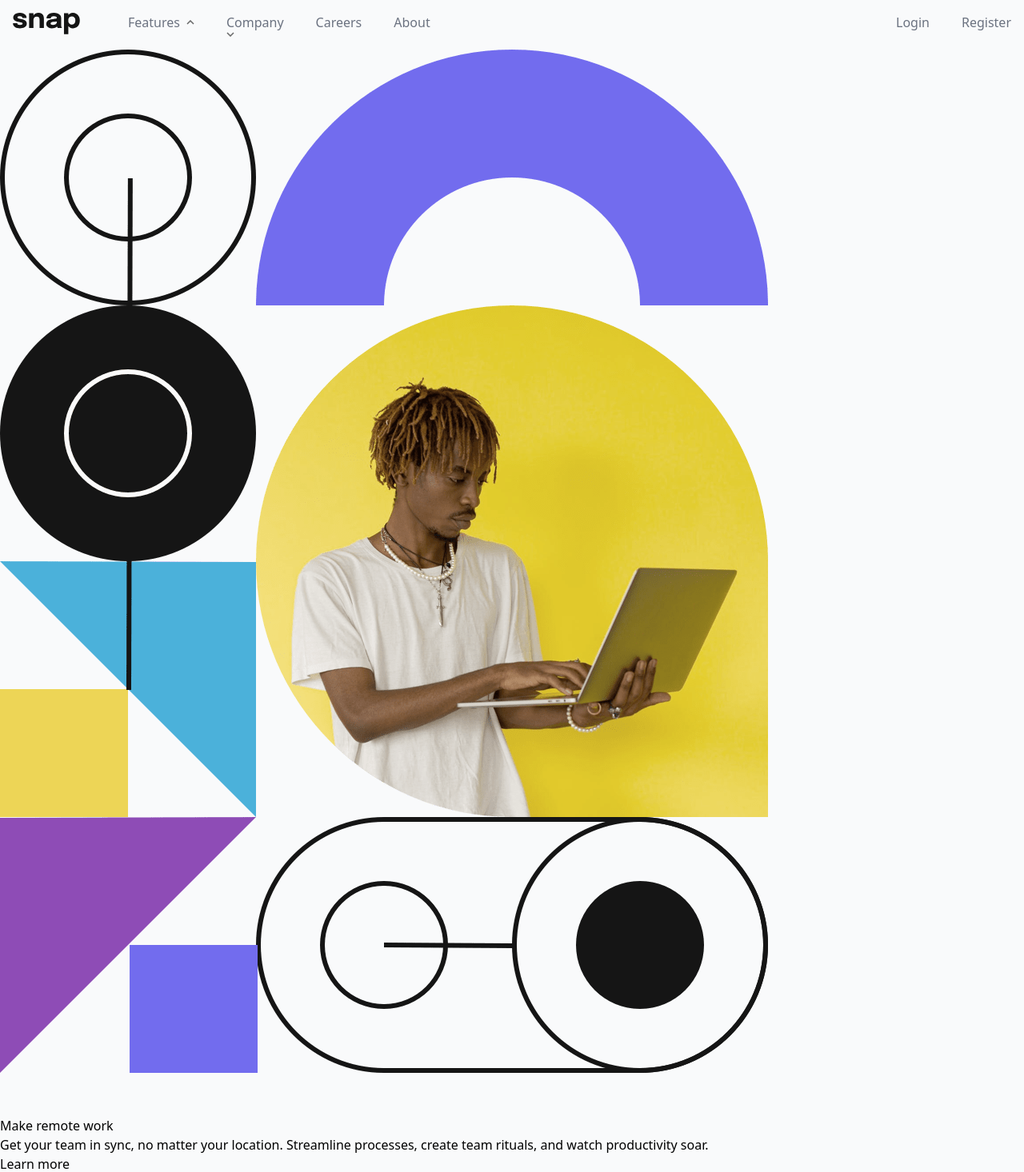
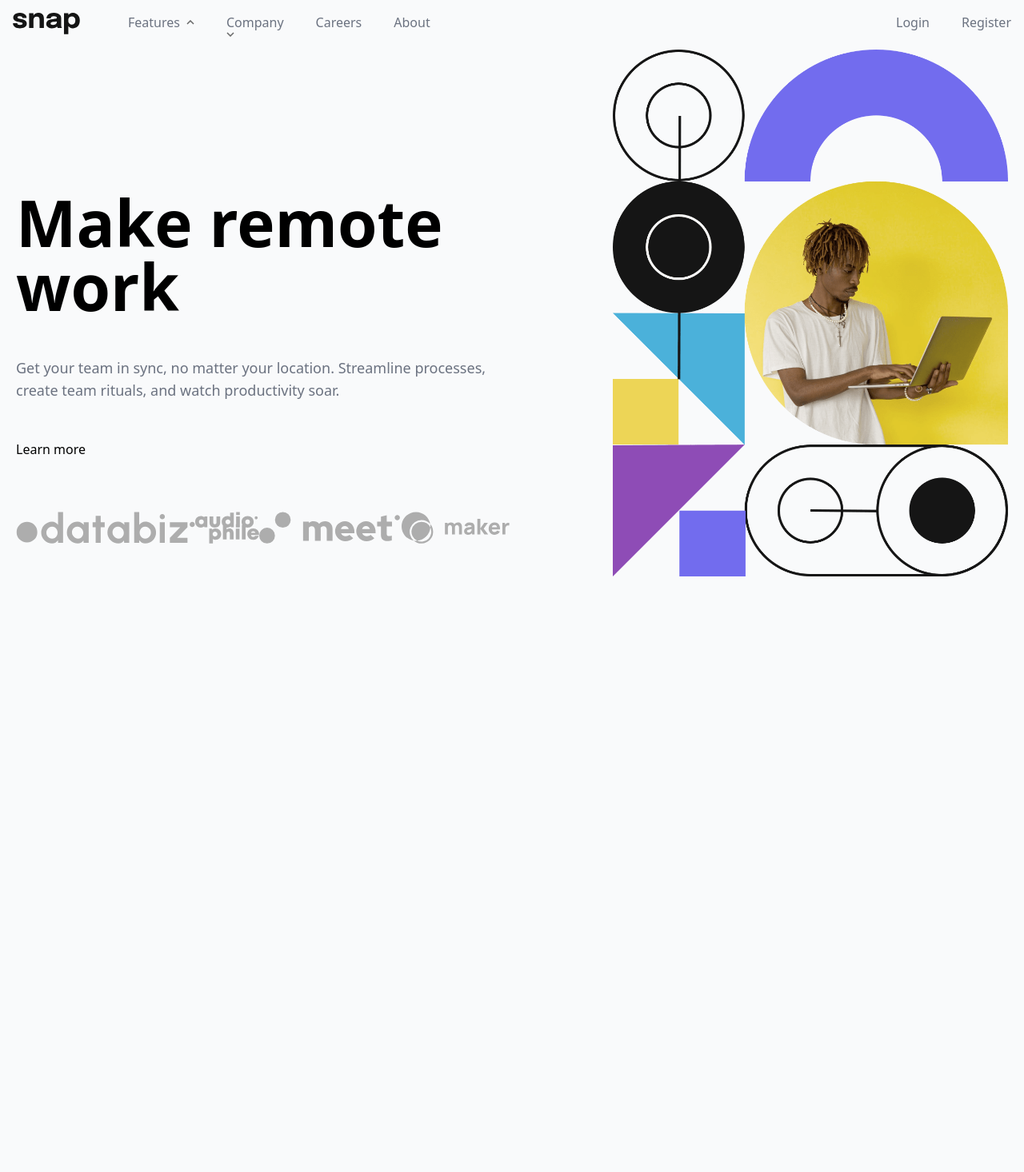
Before and after one commit to RyanCahela/Intro_Section_With_Dropdown, a Next.js app: page / in a window 1280 px wide. Shown: the top 1466 px of the page at 80% size. After the commit the page ends 800 px from the top, so only its background shows below. Built offline with nearby package versions, Linux system fonts and the light colour scheme.

Commit message:
started building desktop main section

```diff
--- a/components/Header/CompanyDropdown.js
+++ b/components/Header/CompanyDropdown.js
@@ -36,7 +36,7 @@ const CompanyDropdown = () => {
         <span>{isOpen ? <ArrowDownSVG /> : <ArrowUpSVG />}</span>
       </button>
       <ul className={`${ulClasses} ${isOpen ? ulActiveClasses : ""}`}>
-        <li>history</li>
+        <li>History</li>
         <li>Our Team</li>
         <li>Blog</li>
       </ul>
--- a/components/Main/DesktopMain.js
+++ b/components/Main/DesktopMain.js
@@ -7,6 +7,7 @@ import Image from "next/image";
 import DatabizLogoSVG from "../SVG/logos/DatabizLogoSVG";
 import AudiophileLogoSVG from "../SVG/logos/AudiophileLogoSVG";
 import MeetLogoSVG from "../SVG/logos/MeetLogoSVG";
+import MakerLogoSVG from "../SVG/logos/MakerLogoSVG";
 
 // Image Imports
 import heroImageDesktop from "../../public/images/image-hero-desktop.png";
@@ -14,17 +15,18 @@ import heroImageDesktop from "../../public/images/image-hero-desktop.png";
 const DesktopMain = () => {
   return (
     <div>
-      <main className="flex flex-col gap-12">
-        <section>
-          <div>
-            <h1>Make remote work</h1>
-            <p>
-              Get your team in sync, no matter your location. Streamline
-              processes, create team rituals, and watch productivity soar.
-            </p>
-            <a href="#">Learn more</a>
-          </div>
-          <ul>
+      <main className="flex gap-20 lg:gap-32 px-5">
+        <section className="flex flex-col gap-8 lg:gap-12 md:pt-28 lg:pt-44">
+          <h1 className="font-bold md:text-5xl lg:text-[80px] lg:leading-[80px]">
+            Make remote work
+          </h1>
+          <p className="text-lg text-gray-500">
+            Get your team in sync, no matter your location. Streamline
+            processes, create team rituals, and watch productivity soar.
+          </p>
+          <a href="#">Learn more</a>
+
+          <ul className="flex">
             <li>
               <DatabizLogoSVG />
             </li>
@@ -34,9 +36,12 @@ const DesktopMain = () => {
             <li>
               <MeetLogoSVG />
             </li>
+            <li>
+              <MakerLogoSVG />
+            </li>
           </ul>
         </section>
-        <section className="order-first">
+        <section className="">
           <Image src={heroImageDesktop} alt="man using laptop" />
         </section>
       </main>
```
